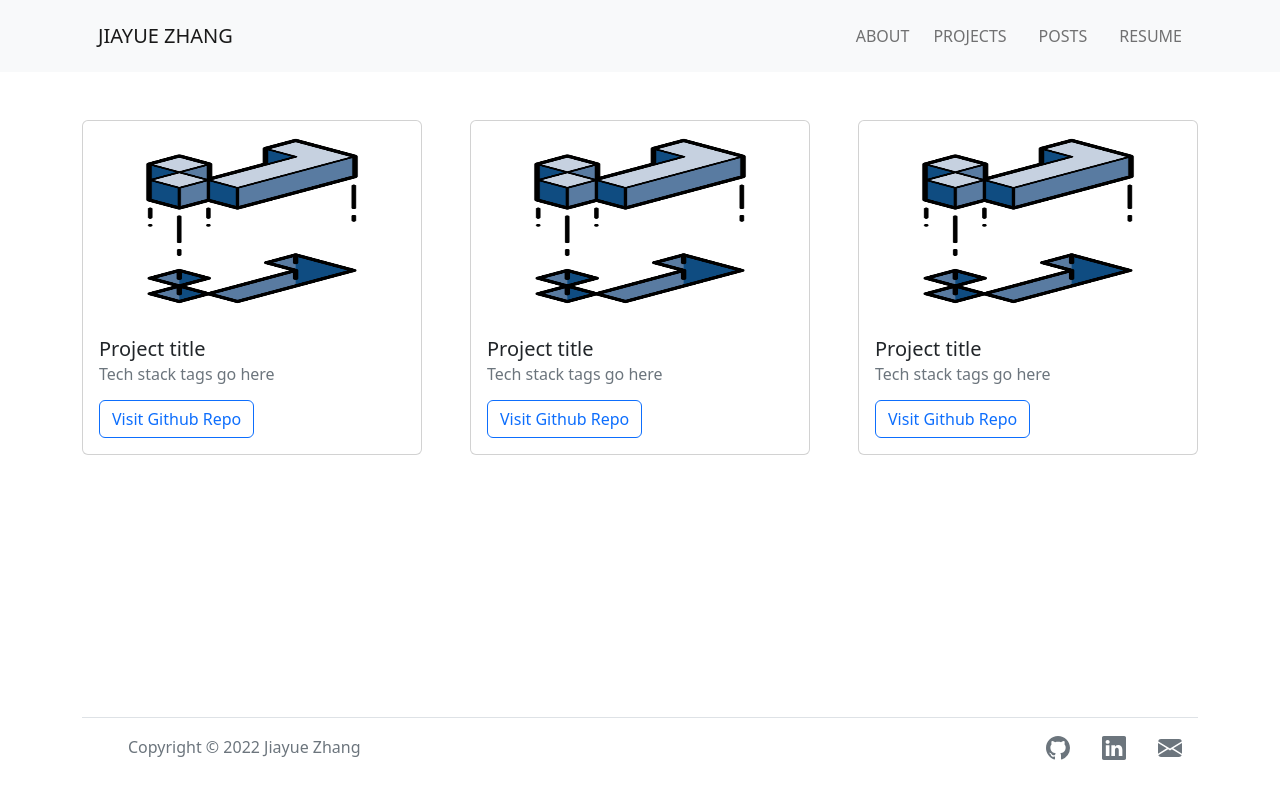
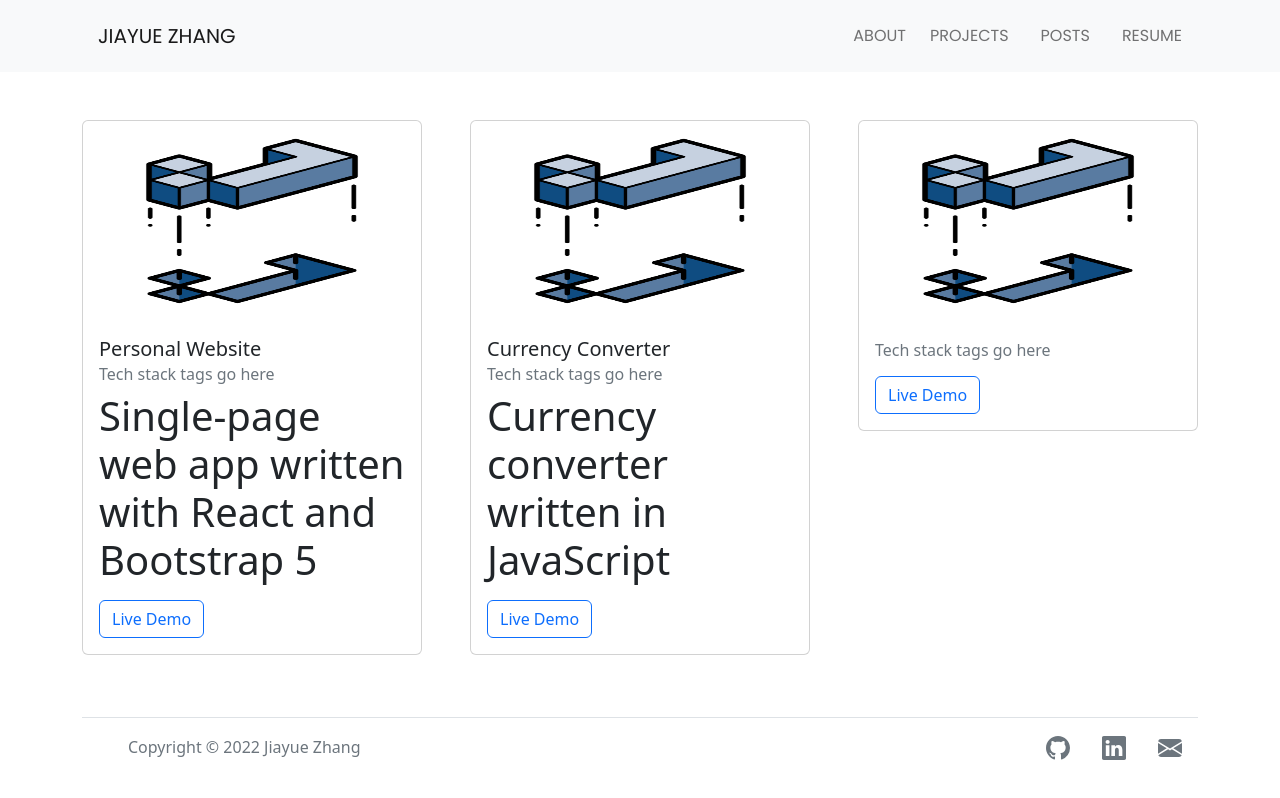
Before and after one commit to zhang-jiayue/zhang-jiayue.github.io, a React (Create React App) app: page /projects in a window 1280 px wide. Built offline with nearby package versions, Linux system fonts and the light colour scheme.

Commit message:
card update

```diff
--- a/src/App.css
+++ b/src/App.css
@@ -1,3 +1,4 @@
+@import url('https://fonts.googleapis.com/css2?family=Poppins&display=swap');
 .footer {
   position: absolute;
   bottom: 0;
@@ -5,6 +6,7 @@
   height: 40px;
   background-color: #2222;
   text-align: center;
+  font-family: 'Poppins', sans-serif;
 }
 .App {
   text-align: center;
@@ -18,6 +20,9 @@
   .App-logo {
     animation: App-logo-spin infinite 20s linear;
   }
+}
+.navbar {
+  font-family: 'Poppins', sans-serif;
 }
 
 .App-header {
--- a/src/components/Card.css
+++ b/src/components/Card.css
@@ -12,3 +12,7 @@
   --bs-btn-active-bg: #{shade-color($bd-violet, 20%)};
   --bs-btn-active-border-color: #{shade-color($bd-violet, 20%)};
 }
+
+.card-text {
+  font-size: 20px;
+}
--- a/src/components/Card.jsx
+++ b/src/components/Card.jsx
@@ -1,6 +1,8 @@
 import React, { Component } from 'react';
 import image from '../letter-j.png';
 import bootstrap from '../bootstrap.css';
+import card from './Card.css';
+
 class Card extends Component {
   constructor(props) {
     super(props);
@@ -22,18 +24,18 @@ class Card extends Component {
           height="200"
         ></img>
         <div class="card-body">
-          <h5 class="card-title">Project title</h5>
+          <h5 class="card-title">{this.props.title}</h5>
           <h6 class="card-subtitle mb-2 text-muted">Tech stack tags go here</h6>
           <p class="card-text">
-            <h1>{this.state.description}</h1>
+            <h1>{this.props.description}</h1>
           </p>
-          <button
+          <a
             type="button"
             class="btn btn-outline-primary"
-            href={this.state.url}
+            href={this.props.url}
           >
-            Visit Github Repo
-          </button>
+            Live Demo
+          </a>
         </div>
       </div>
     );
--- a/src/components/ProjectsComponent.jsx
+++ b/src/components/ProjectsComponent.jsx
@@ -6,10 +6,18 @@ class ProjectsComponent extends Component {
       <div class="container mx-auto pt-5">
         <div class="row row-cols-3 row-cols-md-3 g-5">
           <div class="col-sm">
-            <Card description="Personal Website" title="Personal Website" />
+            <Card
+              description="Single-page web app written with React and Bootstrap 5"
+              title="Personal Website"
+              url="http://jiayue.me"
+            />
           </div>
           <div class="col-sm">
-            <Card />
+            <Card
+              description="Currency converter written in JavaScript"
+              title="Currency Converter"
+              url="https://zhang-jiayue.github.io/js-currency-converter/"
+            />
           </div>
           <div class="col-sm">
             <Card />
```
